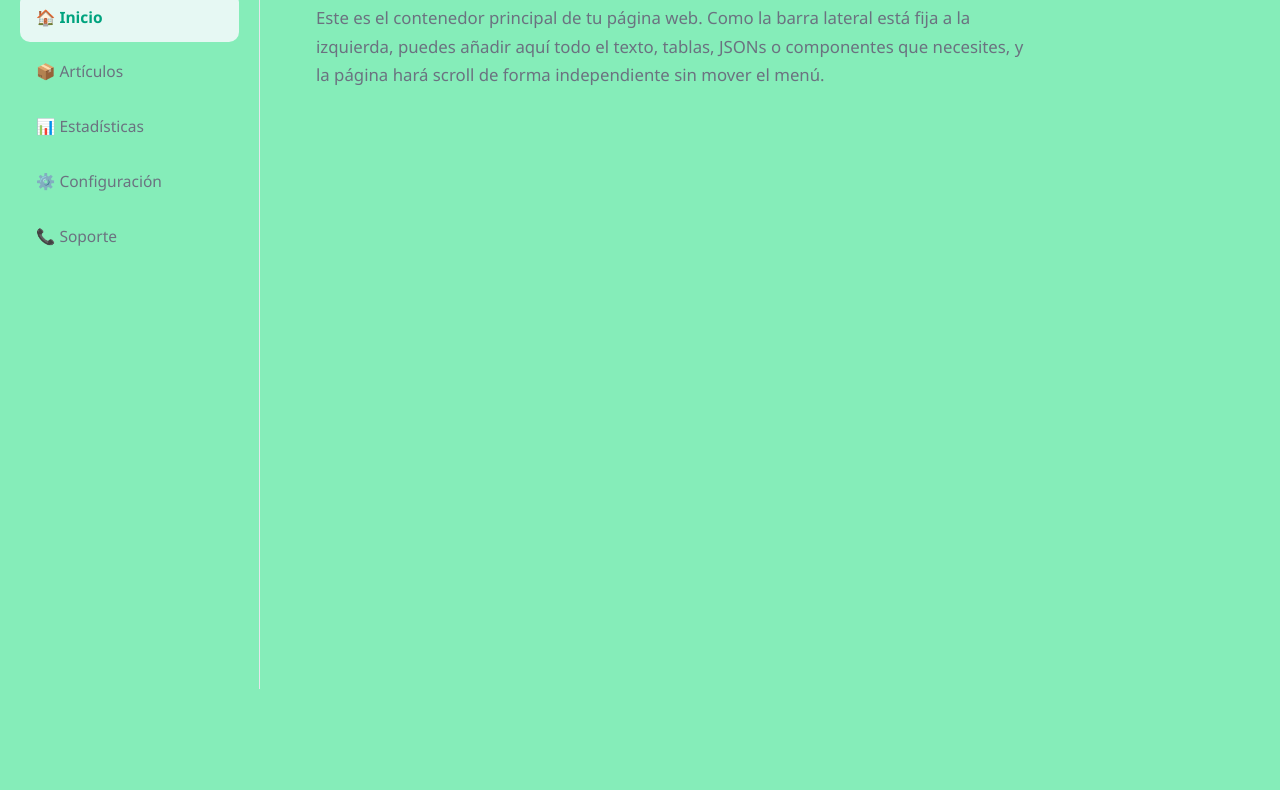
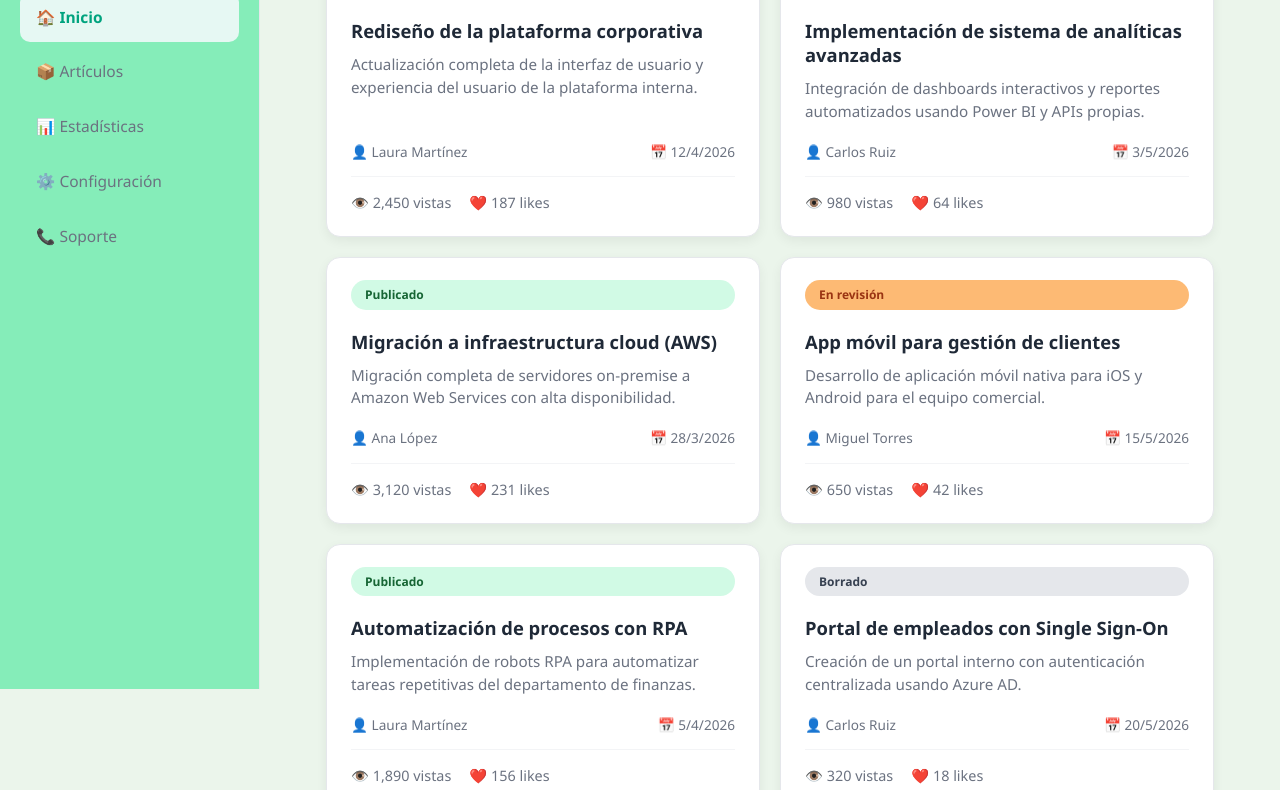
Before and after one commit to kiwitoxico/practicas, a plain HTML site: page index.html in a window 1280 px wide. Shown: the part 111-901 px from the top of the page. Before the commit the page ends 800 px from the top, so only its background shows below. Drawn offline with Linux system fonts and the light colour scheme.

Commit message:
aztualizacion los datos en json y css

```diff
--- a/datos.json
+++ b/datos.json
@@ -58,7 +58,7 @@
     "id": 6,
     "titulo": "Portal de empleados con Single Sign-On",
     "descripcion": "Creación de un portal interno con autenticación centralizada usando Azure AD.",
-    "estado": "Borrador",
+    "estado": "Borrado",
     "fechaCreacion": "2026-05-20",
     "autor": "Carlos Ruiz",
     "categoria": "Desarrollo",
--- a/estilo.css
+++ b/estilo.css
@@ -7,7 +7,7 @@
 
   /* Colores del tema claro */
   --sidebar-bg: #85EDB9;
-  --main-bg: #85EDB9;
+  --main-bg: #EBF5EB;
   --text-primary: #1F2937;
   --text-secondary: #6B7280;
   --border-color: #E5E7EB;
@@ -244,9 +244,7 @@ tr:hover {
   background-color: #F9FAFB;
 }
 
-/* =============================================
-   RESPONSIVE
-   ============================================= */
+/* responsive */
 @media (max-width: 900px) {
   .sidebar {
     width: 100%;
@@ -284,3 +282,77 @@ tr:hover {
   outline: 2px solid var(--kiwi-green);
   outline-offset: 3px;
 }
+
+/* === TARJETAS ENCAPSULADAS - Estilo Profesional === */
+#contenedor_tarjetas {
+    display: grid;
+    grid-template-columns: repeat(auto-fill, minmax(340px, 1fr));
+    gap: 20px;
+    padding: 10px;
+}
+
+.proyecto-card {
+    background-color: #ffffff;
+    border: 1px solid #e5e7eb;
+    border-radius: 14px;
+    padding: 22px 24px;
+    box-shadow: 0 4px 12px rgba(0, 0, 0, 0.06);
+    transition: all 0.3s ease;
+    display: flex;
+    flex-direction: column;
+    height: 100%;
+}
+
+.proyecto-card:hover {
+    transform: translateY(-6px);
+    box-shadow: 0 12px 25px rgba(0, 0, 0, 0.1);
+    border-color: #d1fae5;
+}
+
+.proyecto-card h3 {
+    font-size: 1.15rem;
+    margin: 12px 0 10px 0;
+    color: #1f2937;
+    line-height: 1.3;
+}
+
+.proyecto-card .descripcion {
+    color: #6b7280;
+    font-size: 0.95rem;
+    line-height: 1.5;
+    flex-grow: 1;
+    margin-bottom: 18px;
+}
+
+.proyecto-meta {
+    display: flex;
+    justify-content: space-between;
+    font-size: 0.85rem;
+    color: #6b7280;
+    margin-bottom: 14px;
+}
+
+.estado-badge {
+    display: inline-block;
+    padding: 5px 14px;
+    border-radius: 9999px;
+    font-size: 0.75rem;
+    font-weight: 600;
+    margin-bottom: 8px;
+}
+
+/* Colores de estados */
+.estado-Publicado      { background-color: #d1fae5; color: #166534; }
+.estado-En-progreso    { background-color: #fde047; color: #713f12; font-weight: 700; }
+.estado-En-revision    { background-color: #fdba74; color: #9a3412; font-weight: 700; }
+.estado-Borrado       { background-color: #e5e7eb; color: #374151; }
+
+.proyecto-stats {
+    display: flex;
+    gap: 18px;
+    font-size: 0.9rem;
+    color: #6b7280;
+    padding-top: 14px;
+    border-top: 1px solid #f3f4f6;
+    margin-top: auto;
+}
--- a/index.html
+++ b/index.html
@@ -20,9 +20,79 @@
     </aside>
 
     <main class="main-content">
-        <h1>Bienvenido al sistema</h1>
-        <p>Este es el contenedor principal de tu página web. Como la barra lateral está fija a la izquierda, puedes añadir aquí todo el texto, tablas, JSONs o componentes que necesites, y la página hará scroll de forma independiente sin mover el menú.</p>
+        <div id="contenedor_tarjetas">
+		</div>
     </main>
+	<script>
+    // Función para cargar el JSON llamado "datos.json"
+    async function cargarDatos() {
+        try {
+            const url = "https://raw.githubusercontent.com/kiwitoxico/practicas/main/datos.json";
+            const respuesta = await fetch(url);
 
+			if (!respuesta.ok) {
+                throw new Error('Error al cargar el archivo');
+            }
+
+            const datos = await respuesta.json();
+
+            console.log('Datos cargados:', datos); // Para ver los datos en consola
+
+            // Aquí decides qué hacer con los datos
+            mostrarEnTarjetas(datos);
+
+        } catch (error) {
+            console.error('Error al cargar datos.json:', error);
+            alert('No se pudo cargar el archivo datos.json');
+        }
+    }
+
+    // Función para mostrar los datos en tarjetas
+    function mostrarEnTarjetas(datos) {
+        const contenedor = document.getElementById('contenedor_tarjetas');
+        contenedor.innerHTML = '';
+
+        datos.forEach(item => {
+            const card = document.createElement('div');
+            card.className = 'proyecto-card';
+
+            // === Normalizamos el estado para crear la clase ===
+            const estadoClase = item.estado
+                .replace(/\s+/g, '-')      // Reemplaza espacios por guiones
+                .replace(/á/g, 'a')
+                .replace(/é/g, 'e')
+                .replace(/í/g, 'i')
+                .replace(/ó/g, 'o')
+                .replace(/ú/g, 'u');
+
+            const fecha = item.fechaCreacion
+                ? new Date(item.fechaCreacion).toLocaleDateString('es-ES')
+                : (item.fecha || 'Sin fecha');
+
+            card.innerHTML = `
+                <span class="estado-badge estado-${estadoClase}">${item.estado}</span>
+
+                <h3>${item.titulo}</h3>
+
+                <p class="descripcion">${item.descripcion}</p>
+
+                <div class="proyecto-meta">
+                    <span>👤 ${item.autor}</span>
+                    <span>📅 ${fecha}</span>
+                </div>
+
+                <div class="proyecto-stats">
+                    <span>👁️ ${item.vistas.toLocaleString()} vistas</span>
+                    <span>❤️ ${item.likes} likes</span>
+                </div>
+            `;
+
+            contenedor.appendChild(card);
+        });
+    }
+
+    // Ejecutar al cargar la página
+    cargarDatos();
+</script>
 </body>
 </html>
```
